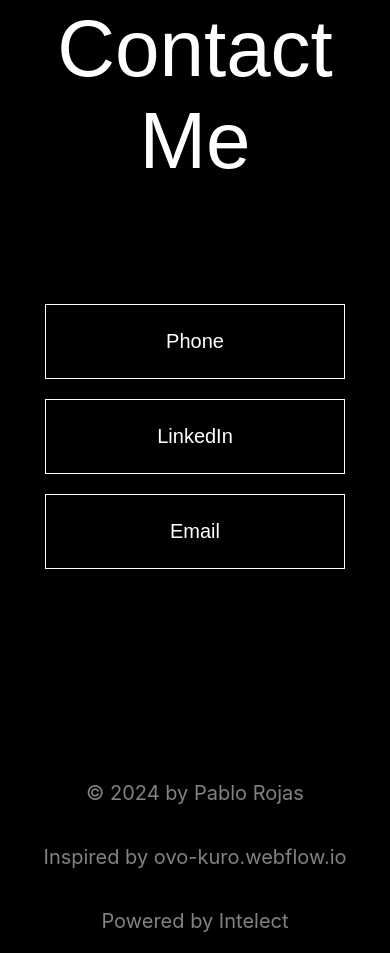
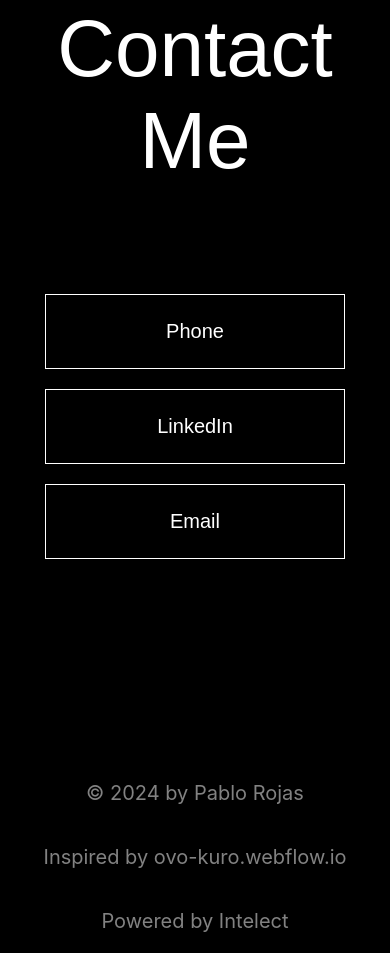
Before and after one commit to projases/portfolio, a website built with Vite: page index.html in a window 390 px wide. Shown: the part 2749-3702 px from the top of the page. Built offline with nearby package versions, Linux system fonts and the light colour scheme; no server answers; files whose address does not match are found by name.

Commit message:
button responsive fix

```diff
--- a/src/components/contact/contact.css
+++ b/src/components/contact/contact.css
@@ -28,9 +28,9 @@
     gap: 20px;
     /* width: 900px; */
     /* border: 2px solid green; */
-    padding: 10px;
+    /* padding: 20px; */
 }
-@media (max-width: 900px) {
+@media (max-width: 960px) {
     .contactButtonContainer {
         flex-direction: column;
         gap: 20px;
```
